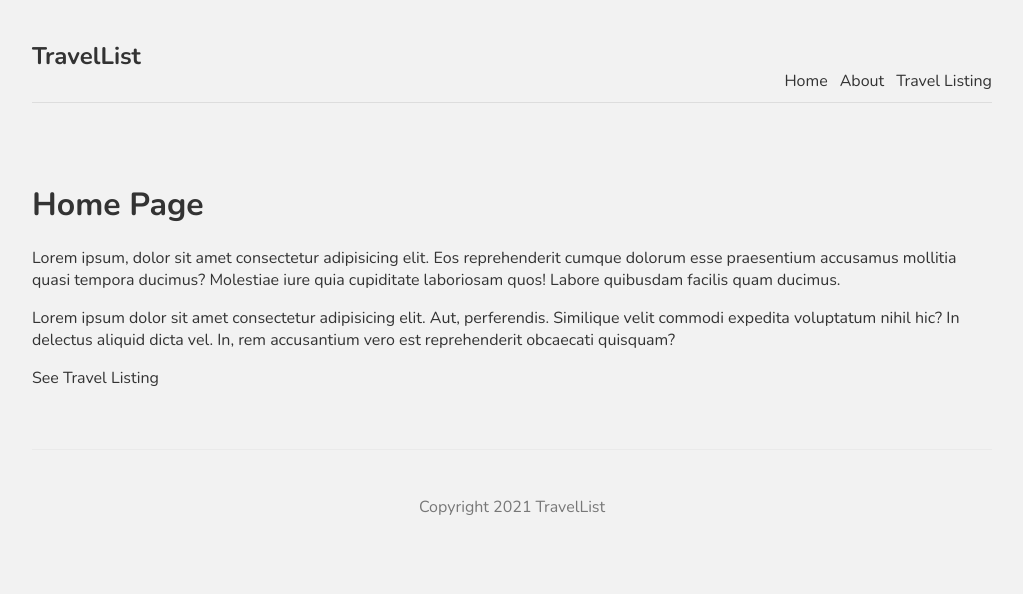
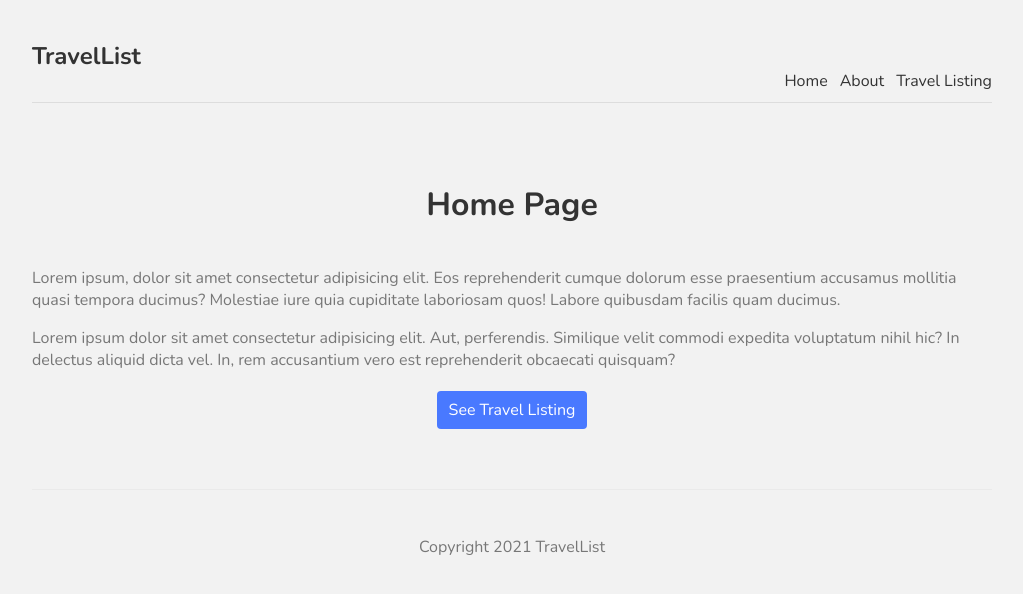
Before and after one commit to anujbarve/ninjalist, a Next.js app: page / in a window 1280 px wide. Shown: the top 594 px of the page, without its empty margins (128-1151 px from the left). Built offline with nearby package versions, Linux system fonts and the light colour scheme.

Commit message:
added 404 page and style sheet

```diff
--- a/pages/index.js
+++ b/pages/index.js
@@ -8,11 +8,11 @@ import Link from 'next/link'
 export default function Home() {
   return (
     <div>
-      <h1>Home Page</h1>
-      <p>Lorem ipsum, dolor sit amet consectetur adipisicing elit. Eos reprehenderit cumque dolorum esse praesentium accusamus mollitia quasi tempora ducimus? Molestiae iure quia cupiditate laboriosam quos! Labore quibusdam facilis quam ducimus.</p>
-      <p>Lorem ipsum dolor sit amet consectetur adipisicing elit. Aut, perferendis. Similique velit commodi expedita voluptatum nihil hic? In delectus aliquid dicta vel. In, rem accusantium vero est reprehenderit obcaecati quisquam?</p>
+      <h1 className={styles.title}>Home Page</h1>
+      <p className={styles.text}>Lorem ipsum, dolor sit amet consectetur adipisicing elit. Eos reprehenderit cumque dolorum esse praesentium accusamus mollitia quasi tempora ducimus? Molestiae iure quia cupiditate laboriosam quos! Labore quibusdam facilis quam ducimus.</p>
+      <p  className={styles.text}>Lorem ipsum dolor sit amet consectetur adipisicing elit. Aut, perferendis. Similique velit commodi expedita voluptatum nihil hic? In delectus aliquid dicta vel. In, rem accusantium vero est reprehenderit obcaecati quisquam?</p>
       <Link href="travels">
-      <a>See Travel Listing</a>
+      <a  className={styles.btn}>See Travel Listing</a>
       </Link>
     </div>
   )
```
Also changed, not shown: pages/404.js (added, +13 -0 lines), styles/Travels.module.css (added).
